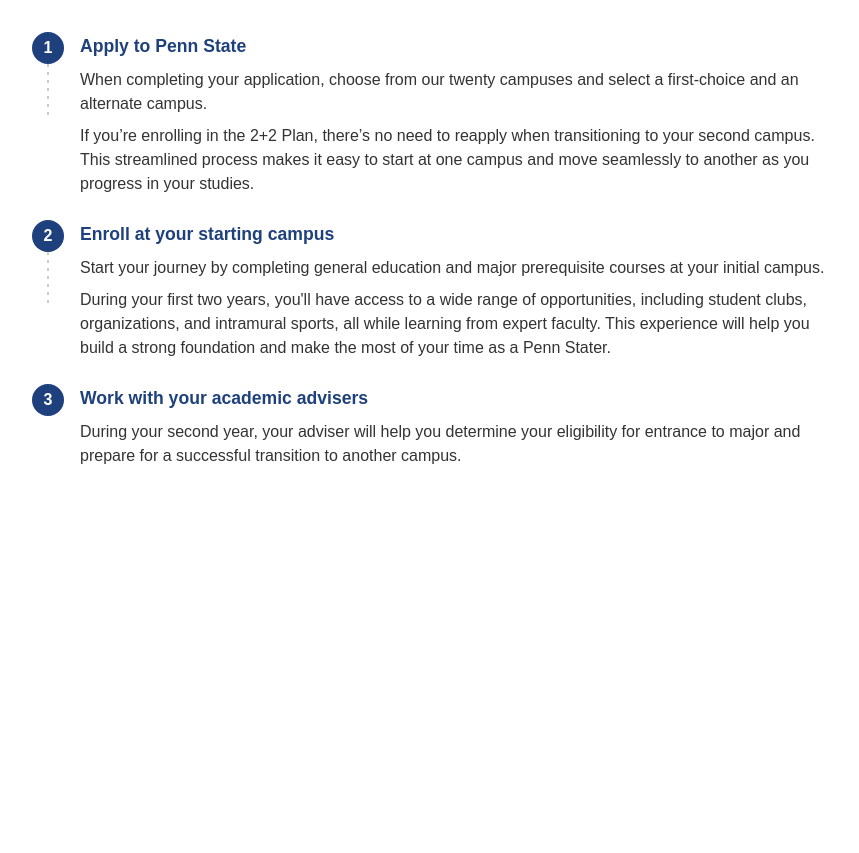
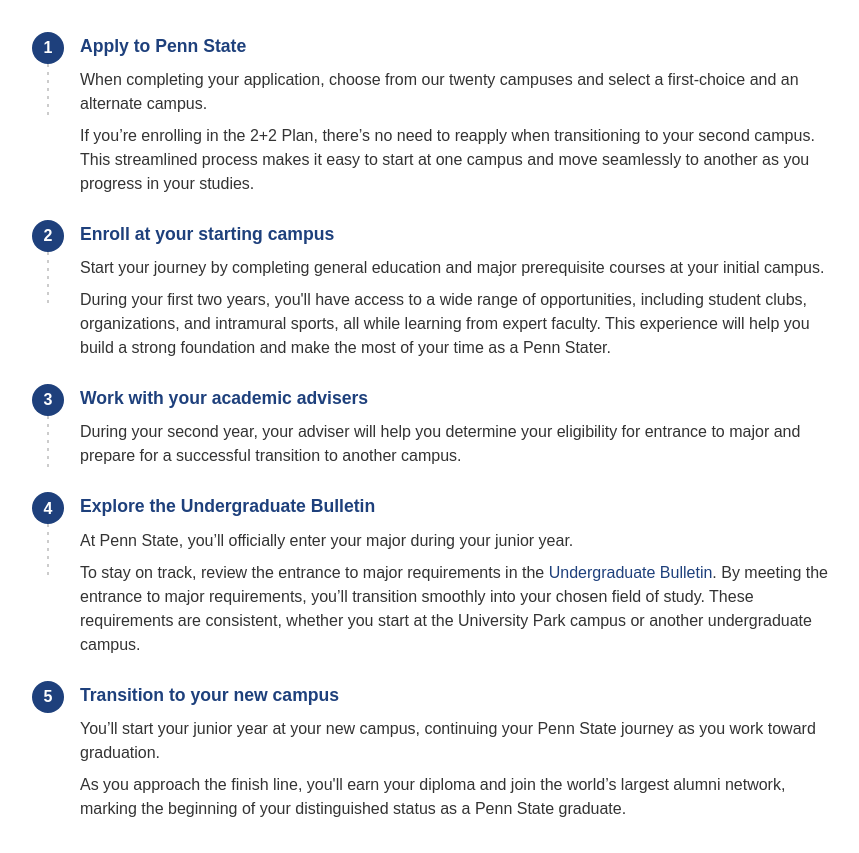
Before and after one commit to NoahC570/ddd-steps-list, a website with bundled scripts: page index.html in a window 1280 px wide. Shown: the whole page, without its empty margins (208-1067 px from the left). Before the commit the page ends 800 px from the top, so only its background shows below. Built offline with nearby package versions, Linux system fonts and the light colour scheme.

Commit message:
adding 4 and 5 still need to fix google line soltuioon

```diff
--- a/index.html
+++ b/index.html
@@ -12,6 +12,15 @@
         margin: 2rem;
         background: #fff;
         color: #000;
+      }
+
+      a {
+        color: #1e407c;
+        text-decoration: none;
+      }
+
+      a:hover {
+        text-decoration: underline;
       }
     </style>
   </head>
@@ -30,6 +39,7 @@
           progress in your studies.
         </p>
       </ddd-steps-list-item>
+
       <ddd-steps-list-item>
         <h3>Enroll at your starting campus</h3>
         <p>
@@ -44,6 +54,7 @@
           Penn Stater.
         </p>
       </ddd-steps-list-item>
+
       <ddd-steps-list-item>
         <h3>Work with your academic advisers</h3>
         <p>
@@ -52,6 +63,34 @@
           transition to another campus.
         </p>
       </ddd-steps-list-item>
+
+      <ddd-steps-list-item>
+        <h3>Explore the Undergraduate Bulletin</h3>
+        <p>
+          At Penn State, you’ll officially enter your major during your junior
+          year.
+        </p>
+        <p>
+          To stay on track, review the entrance to major requirements in the
+          <a href="#">Undergraduate Bulletin</a>. By meeting the entrance to
+          major requirements, you’ll transition smoothly into your chosen field
+          of study. These requirements are consistent, whether you start at the
+          University Park campus or another undergraduate campus.
+        </p>
+      </ddd-steps-list-item>
+
+      <ddd-steps-list-item>
+        <h3>Transition to your new campus</h3>
+        <p>
+          You’ll start your junior year at your new campus, continuing your Penn
+          State journey as you work toward graduation.
+        </p>
+        <p>
+          As you approach the finish line, you'll earn your diploma and join the
+          world’s largest alumni network, marking the beginning of your
+          distinguished status as a Penn State graduate.
+        </p>
+      </ddd-steps-list-item>
     </ddd-steps-list>
   </body>
 </html>
```
